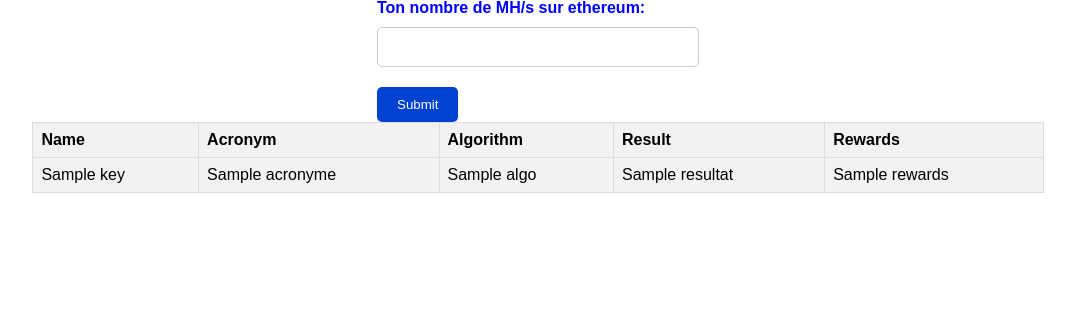
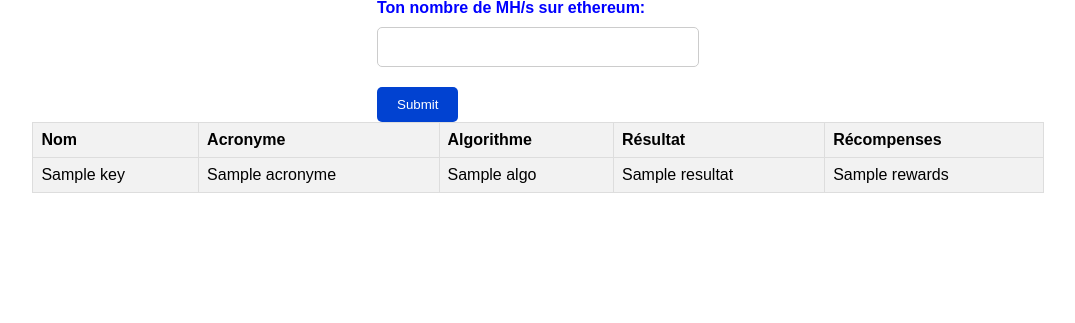
Before and after one commit to VTRMAZ/RENTAMINE, a Flask app: template TESTSITEFLASH/templates/index.html in a window 1280 px wide. Shown: the part 139-462 px from the top of the page, without its empty margins (102-1177 px from the left). Run offline with Flask 2, Linux system fonts and the light colour scheme; the template is opened without the code that fills it: most values are stand-ins (such as "Sample title", 1, 10 or a date in 2020).

Commit message:
bon fonctionnement du tableau avec toute les data

```diff
--- a/PP/main/optimisationdePPfini.py
+++ b/PP/main/optimisationdePPfini.py
@@ -17,8 +17,7 @@ chrome_options.add_argument('window-size=1920x1080')
 chrome_service = Service('chromedriver')
 chrome_service.creationflags = CREATE_NO_WINDOW
 
-browser = webdriver.Chrome(options=chrome_options, service=chrome_service)
-
+browser = webdriver.Chrome(options=chrome_options, executable_path='D:\GITHUB\RENTAMINE\PP\chromedriver.exe')
 url='https://miningpoolstats.stream/'
 
 
@@ -130,7 +129,7 @@ def tout(nb_max, yourhash):
     browser.find_element(By.XPATH, '//*[@id="coins_length"]/label/select/option[3]').click()
     browser.find_element(By.XPATH, '//*[@id="coins"]/thead/tr/th[5]').click()
 
-    # yourhash = float(input("Rentre ton hash\n"))
+    #yourhash = float(input("Rentre ton hash\n"))
 
     for i in range(1, nb_max):
         ALGO1 = browser.find_element(By.XPATH, '//*[@id="coins"]/tbody/tr[{}]/td[3]/div'.format(i))
--- a/TESTSITEFLASH/app.py
+++ b/TESTSITEFLASH/app.py
@@ -118,7 +118,7 @@ def main():
                                 emissionfloat = emissionfloat * (1000)
                                 break
 
-                resultat = ((yourhash * ratio) / networkfloat) * emissionfloat
+                resultat = round(((yourhash * ratio) / networkfloat) * emissionfloat,3)
 
                 NAME1 = browser.find_element(By.XPATH, '//*[@id="coins"]/tbody/tr[{}]/td[2]/div/a/b'.format(i))
                 ACRONYME1 = browser.find_element(By.XPATH, '//*[@id="coins"]/tbody/tr[{}]/td[2]/div/small'.format(i))
@@ -129,7 +129,7 @@ def main():
                 ACRONYME1 = str(ACRONYME1.text)
                 ALGO1 = str(ALGO1.text)
                 PRICE1 = float(PRICE1)
-                REWARDS1 = float(resultat / PRICE1)
+                REWARDS1 = round(float(resultat / PRICE1),3)
 
                 DICO[NAME1] = {'acronyme': ACRONYME1, 'algo': ALGO1, 'resultat': resultat, 'rewards': REWARDS1}
 
--- a/TESTSITEFLASH/templates/index.html
+++ b/TESTSITEFLASH/templates/index.html
@@ -98,23 +98,27 @@
       </tbody>
     </table>
      -->
+    {% if data %}
       <table>
         <tr>
-        <th>Name</th>
-        <th>Acronym</th>
-        <th>Algorithm</th>
-        <th>Result</th>
-        <th>Rewards</th>
+          <th>Nom</th>
+          <th>Acronyme</th>
+          <th>Algorithme</th>
+          <th>Résultat</th>
+          <th>Récompenses</th>
         </tr>
         {% for data_item in data %}
           <tr>
             <td>{{ data_item[0] }}</td>
-          <td>{{ data_item[1]['acronyme'] }}</td>
-          <td>{{ data_item[1]['algo'] }}</td>
-          <td>{{ data_item[1]['resultat'] }}</td>
-          <td>{{ data_item[1]['rewards'] }}</td>
+            <td>{{ data_item[1].get('acronyme', '') }}</td>
+            <td>{{ data_item[1].get('algo', '') }}</td>
+            <td>{{ data_item[1].get('resultat', '') }}</td>
+            <td>{{ data_item[1].get('rewards', '') }}</td>
           </tr>
         {% endfor %}
       </table>
+    {% else %}
+      <p>Aucune donnée disponible</p>
+    {% endif %}
   </body>
 </html>
```
Lines whose indentation alone changed are shown as unchanged.
